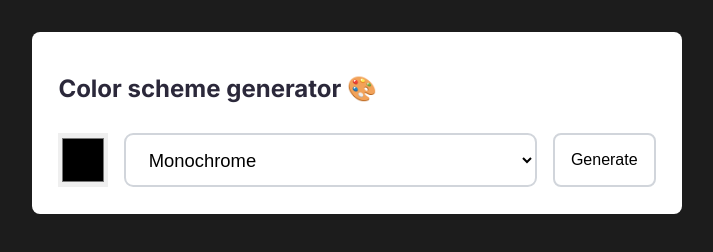
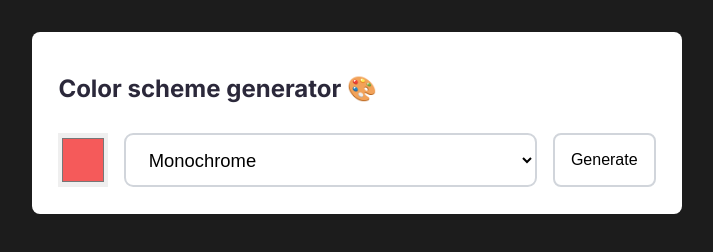
Before and after one commit to paulaFenner/color-scheme, a plain HTML site: page index.html in a window 1280 px wide. Shown: the whole page, without its empty margins (283-996 px from the left). Drawn offline with Linux system fonts and the light colour scheme; no server answers.

Commit message:
Implemented a color scheme displayed as soon as the page loads.

```diff
--- a/index.html
+++ b/index.html
@@ -20,7 +20,14 @@
       <header>
         <h1>Color scheme generator 🎨</h1>
         <form>
-          <input type="color" name="seed-color" class="seed-color" id="seed-color" aria-label="Pick a color" />
+          <input
+            value="#f55a5a"
+            type="color"
+            name="seed-color"
+            class="seed-color"
+            id="seed-color"
+            aria-label="Pick a color"
+          />
           <select class="scheme-mode" name="scheme-mode" id="scheme-mode">
             <option value="monochrome">Monochrome</option>
             <option value="monochrome-dark">Monochrome-dark</option>
--- a/script.js
+++ b/script.js
@@ -1,6 +1,4 @@
-// Submit on the form will work either by clicking the submit button or pressing Enter in an input field
-document.querySelector('form').addEventListener('submit', function (e) {
-  e.preventDefault();
+function generateColorScheme() {
   const colorHex = document.getElementById('seed-color').value.slice(1);
   const schemeMode = document.getElementById('scheme-mode').value;
 
@@ -10,6 +8,16 @@ document.querySelector('form').addEventListener('submit', function (e) {
     .catch((e) => {
       console.error('There was a problem with the fetch operation:', e);
     });
+}
+
+document.addEventListener('DOMContentLoaded', function () {
+  generateColorScheme();
+});
+
+// // Submit on the form will work either by clicking the submit button or pressing Enter in an input field
+document.querySelector('form').addEventListener('submit', function (e) {
+  e.preventDefault();
+  generateColorScheme();
 });
 
 document.querySelector('main').addEventListener('click', function (e) {
```
